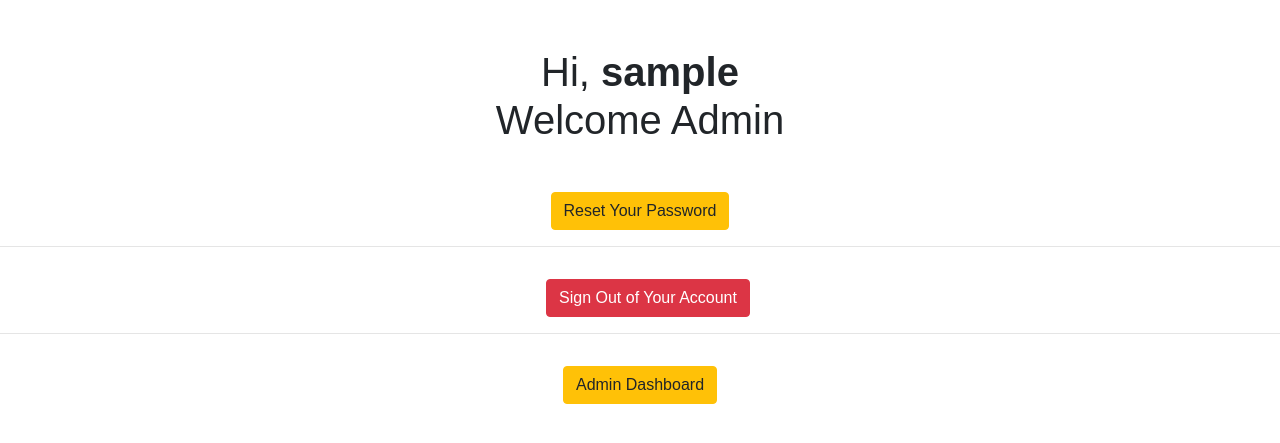
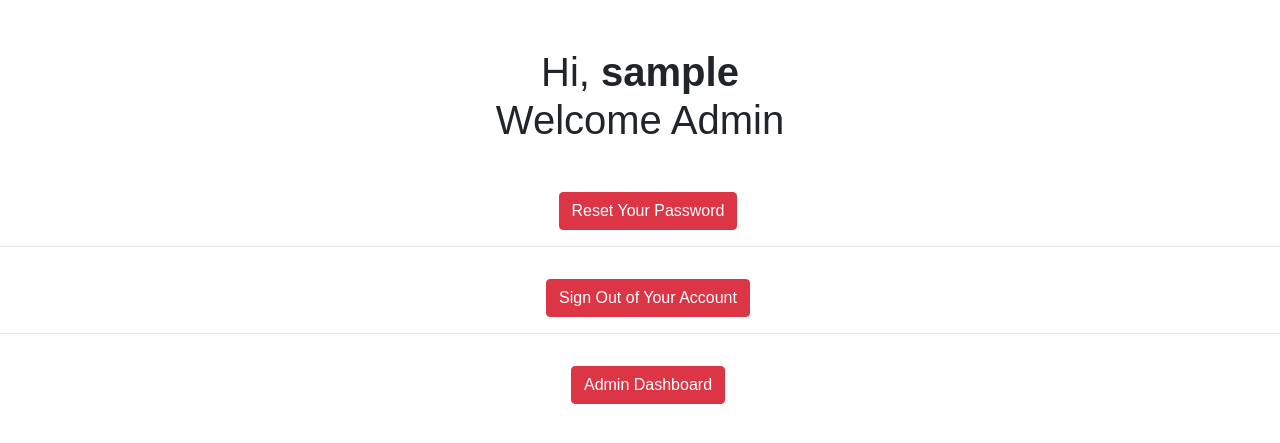
Before and after one commit to ercknard/Templatev03, a PHP site: page /welcome.php in a window 1280 px wide. Shown: the top 443 px of the page. Run offline with PHP 8.4, Linux system fonts and the light colour scheme; the visitor is signed in with stand-in values (Sample User, id 1).

Commit message:
Update welcome.php

```diff
--- a/welcome.php
+++ b/welcome.php
@@ -23,7 +23,7 @@ if(!isset($_SESSION["loggedin"]) || $_SESSION["loggedin"] !== true){
     <h1 class="my-5">Hi, <b><?php echo htmlspecialchars($_SESSION["username"]); ?></b>
     <br> Welcome Admin</h1>
     <p>
-        <a href="reset-password.php" class="btn btn-warning">Reset Your Password</a>
+        <a href="reset-password.php" class="btn btn-danger ml-3">Reset Your Password</a>
         <br>
         <hr>
         <br>
@@ -31,7 +31,7 @@ if(!isset($_SESSION["loggedin"]) || $_SESSION["loggedin"] !== true){
         <br>
         <hr>
         <br>
-        <a href="logout.php" class="btn btn-warning">Admin Dashboard</a>
+        <a href="logout.php" class="btn btn-danger ml-3">Admin Dashboard</a>
     </p>
 </body>
 </html>
```
